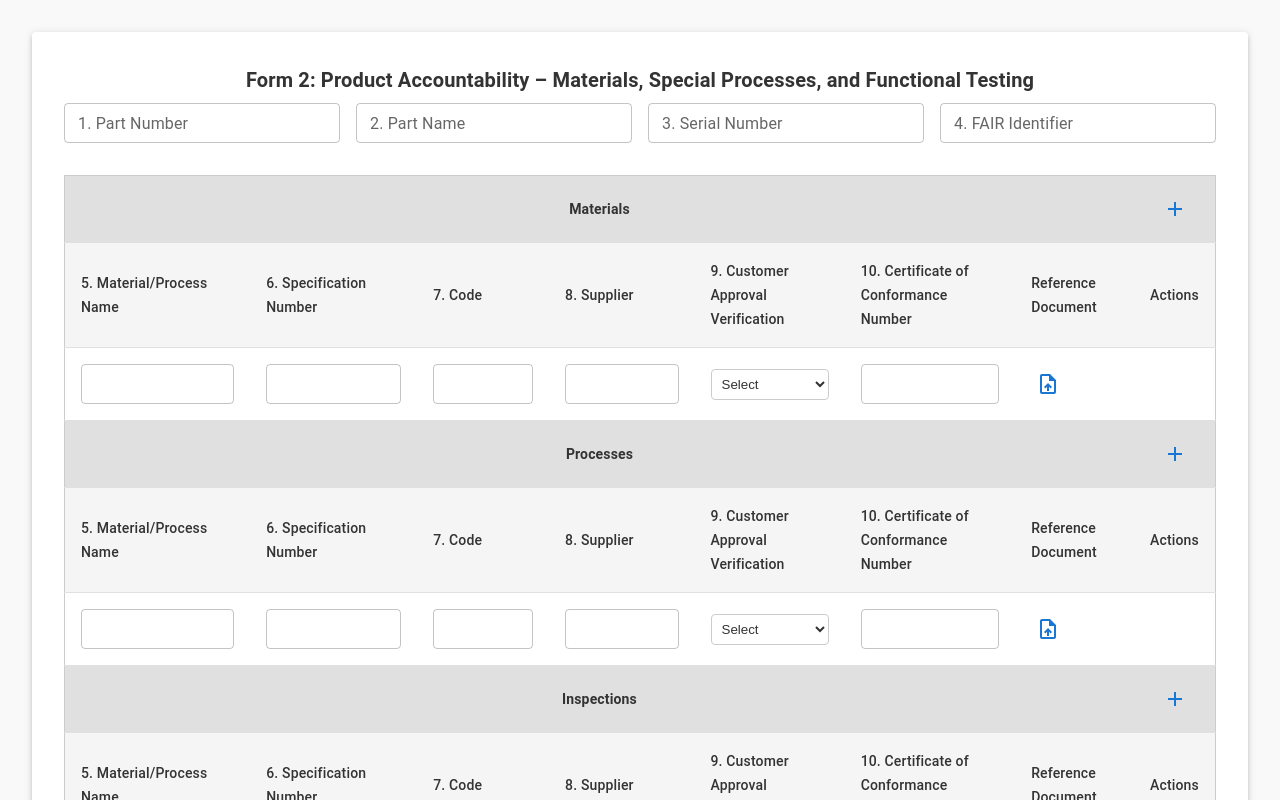
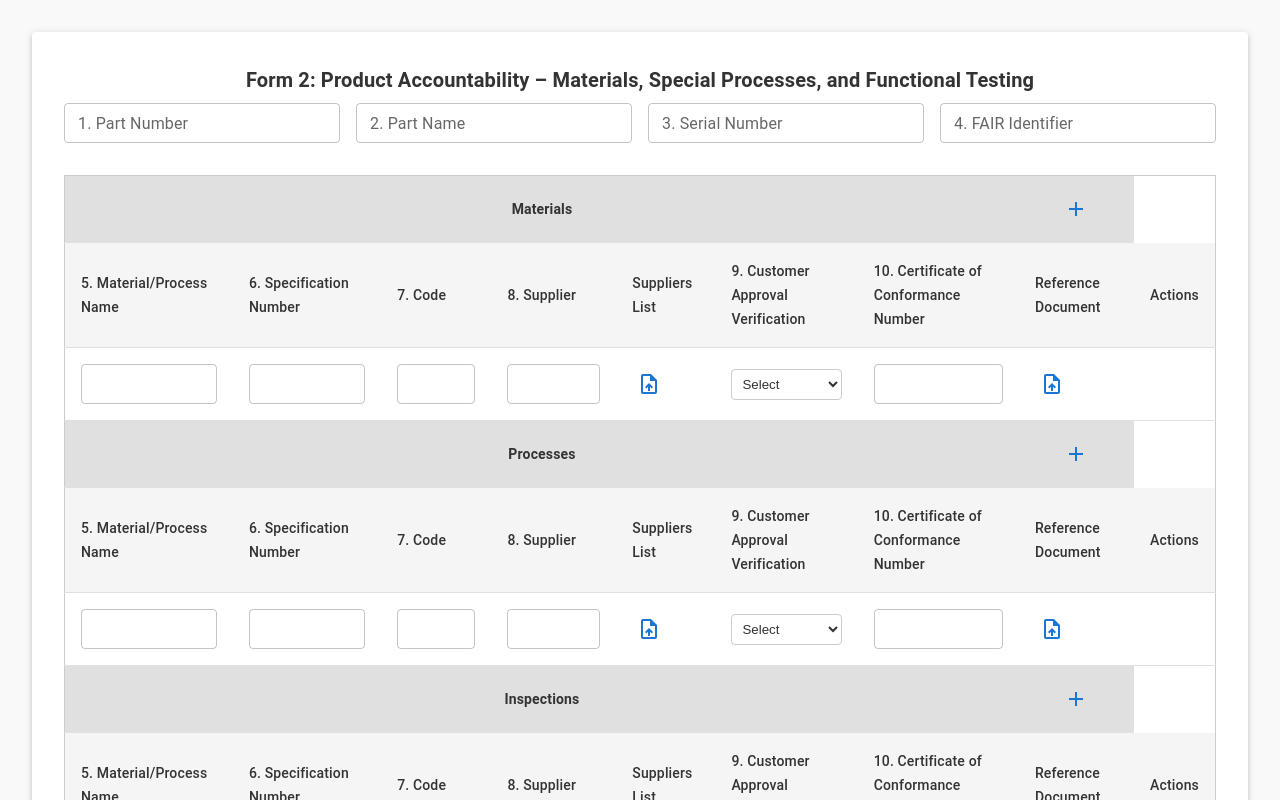
Before and after one commit to spoorthisj/pdf_ocr, a React (Create React App) app: page /form2setup in a window 1280 px wide. Shown: the top 800 px of the page. Built offline with nearby package versions, Linux system fonts and the light colour scheme.

Commit message:
Update Form2SetupScreen.js

```diff
--- a/src/screens/Form2SetupScreen.js
+++ b/src/screens/Form2SetupScreen.js
@@ -63,8 +63,10 @@ const newRow = {
   customerApproval: '',
   certNumbers: [""],
   refDoc: '',
-  refDocFile: null,
-  refDocText: ''
+  refDocFile: null,  // Used for Supplier's List
+  refDocText: '',    // Used for Supplier's List
+  refDocFile2: null, // New: For Reference Document
+  refDocText2: ''    // New: For Reference Document
 };
 
 const SmartTextField = React.memo(({ label, name, formData, setField, multiline, rows, ...rest }) => {
@@ -360,9 +362,17 @@ const SmartTextField = React.memo(({ label, name, formData, setField, multiline,
   onChange={(e) => setField(name, e.target.value)}
   onFocus={() => setShowIcons(true)}
   onBlur={() => setTimeout(() => setShowIcons(false), 180)}
-        multiline={multiline}
-        rows={rows}
+  multiline
+  minRows={rows || 1}
+  maxRows={8}   // lets the box grow up to 8 lines
   InputProps={{
+    sx: {
+      '& .MuiInputBase-input': {
+        overflowX: 'auto',       // ✅ horizontal scroll if text too long
+        whiteSpace: 'pre-wrap',  // ✅ allow wrapping
+        wordBreak: 'break-word', // ✅ break long words
+      },
+    },
           endAdornment: showIcons && (
             <InputAdornment position="end">
               <IconButton
@@ -619,9 +629,9 @@ export default function Form2SetupScreen() {
     partName: '',
     serialNumber: '',
     fairIdentifier: '',
-    materials: [{ field0: '', field1: '', field2: '', field3: '', customerApproval: '', certNumbers: [""], refDoc: '', refDocFile: null, refDocText: '' }],
-    processes: [{ field0: '', field1: '', field2: '', field3: '', customerApproval: '', certNumbers: [""], refDoc: '', refDocFile: null, refDocText: '' }],
-    inspections: [{ field0: '', field1: '', field2: '', field3: '', customerApproval: '', certNumbers: [""], refDoc: '', refDocFile: null, refDocText: '' }],
+    materials: [{ field0: '', field1: '', field2: '', field3: '', customerApproval: '', certNumbers: [""], refDoc: '', refDocFile: null, refDocText: '', refDocFile2: null, refDocText2: '' }],
+    processes: [{ field0: '', field1: '', field2: '', field3: '', customerApproval: '', certNumbers: [""], refDoc: '', refDocFile: null, refDocText: '', refDocFile2: null, refDocText2: '' }],
+    inspections: [{ field0: '', field1: '', field2: '', field3: '', customerApproval: '', certNumbers: [""], refDoc: '', refDocFile: null, refDocText: '', refDocFile2: null, refDocText2: '' }],
     functionalTestNumber: '',
     acceptanceReportNumber: '',
     comments: '',
@@ -652,6 +662,7 @@ export default function Form2SetupScreen() {
     });
   }, []);
 
+// --- PDF Export (fixed column mapping) ---
 const handlePdfExport = () => {
   const doc = new jsPDF('p', 'mm', 'a4');
   let yPos = 15;
@@ -661,11 +672,15 @@ export default function Form2SetupScreen() {
   doc.setFont('helvetica');
   doc.setTextColor(51, 51, 51);
 
-
-
+  // Title
   doc.setFontSize(12);
   doc.setFont('helvetica', 'normal');
-    doc.text('Form 2: Product Accountability – Materials, Special Processes, and Functional Testing', pageWidth / 2, yPos, { align: 'center' });
+  doc.text(
+    'Form 2: Product Accountability – Materials, Special Processes, and Functional Testing',
+    pageWidth / 2,
+    yPos,
+    { align: 'center' }
+  );
   yPos += 10;
 
   const drawBox = (label, value, x, y, width, height) => {
@@ -674,7 +689,7 @@ export default function Form2SetupScreen() {
     doc.text(label, x + 2, y + 4);
     doc.setFontSize(10);
     doc.setFont('helvetica', 'bold');
-      const lines = doc.splitTextToSize(value, width - 4);
+    const lines = doc.splitTextToSize(value || '', width - 4);
     doc.rect(x, y, width, height);
     doc.text(lines, x + 2, y + 8);
   };
@@ -685,6 +700,7 @@ export default function Form2SetupScreen() {
     return Math.max(minHeight, textHeight + 6);
   };
 
+  // ---------- Top Fields ----------
   const fieldWidth = (pageWidth - margin * 2) / 4;
   const topFields = [
     { label: '1. Part Number', value: formData.partNumber },
@@ -693,17 +709,21 @@ export default function Form2SetupScreen() {
     { label: '4. FAIR Identifier', value: formData.fairIdentifier },
   ];
 
-    let maxTopHeight = Math.max(...topFields.map((f) => calculateBoxHeight(f.value, fieldWidth, 10)));
+  const maxTopHeight = Math.max(
+    ...topFields.map((f) => calculateBoxHeight(f.value, fieldWidth, 10))
+  );
   topFields.forEach((field, i) => {
     drawBox(field.label, field.value, margin + i * fieldWidth, yPos, fieldWidth, maxTopHeight);
   });
   yPos += maxTopHeight + 5;
 
+  // ---------- Table Drawing ----------
   const drawTable = (title, sectionData, headers) => {
     if (yPos + 20 > doc.internal.pageSize.getHeight() - margin) {
       doc.addPage();
       yPos = margin;
     }
+
     doc.setFontSize(11);
     doc.setFont('helvetica', 'bold');
     doc.text(title, margin, yPos);
@@ -713,13 +733,14 @@ export default function Form2SetupScreen() {
     doc.setFont('helvetica', 'bold');
     const tableWidth = pageWidth - margin * 2;
     const colWidths = [
-        tableWidth * 0.17, // 5. Material/Process Name
-        tableWidth * 0.13, // 6. Specification Number
-        tableWidth * 0.08, // 7. Code
-        tableWidth * 0.10, // 8. Supplier
-        tableWidth * 0.20, // 9. Customer Approval Verification
-        tableWidth * 0.15, // 10. Certificate of Conformance Number
-        tableWidth * 0.17, // Reference Document
+      tableWidth * 0.12, // 5. Material/Process Name
+      tableWidth * 0.15, // 6. Specification Number
+      tableWidth * 0.09, // 7. Code
+      tableWidth * 0.15, // 8. Supplier
+      tableWidth * 0.15, // 8a. Supplier List
+      tableWidth * 0.10, // 9. Customer Approval Verification
+      tableWidth * 0.13, // 10. Certificate of Conformance Number
+      tableWidth * 0.13, // Reference Document
     ];
 
     const headerHeight = 12;
@@ -736,29 +757,36 @@ export default function Form2SetupScreen() {
     doc.setFontSize(8);
     doc.setFont('helvetica', 'normal');
     sectionData.forEach((row) => {
-        let refDocValue = '';
-        if (row.refDocFile) {
-          refDocValue = row.refDocFile.name;
-        } else {
-          refDocValue = row.refDocText || '';
-        }
+      // IMPORTANT: map to your actual fields
+      // Suppliers List value lives in refDocFile/refDocText
+      const suppliersListValue =
+        (row.refDocFile && row.refDocFile.name) || row.refDocText || '';
+
+      // Reference Document lives in refDocFile2 (file name only)
+      const referenceDocValue =
+        (row.refDocFile2 && row.refDocFile2.name) || '';
+
+      const certs = (row.certNumbers || []).filter(Boolean).join('\n');
 
       const textLines = [
         doc.splitTextToSize(row.field0 || '', colWidths[0] - 2),
         doc.splitTextToSize(row.field1 || '', colWidths[1] - 2),
         doc.splitTextToSize(row.field2 || '', colWidths[2] - 2),
-          doc.splitTextToSize(row.field3 || '', colWidths[3] - 2),
-          doc.splitTextToSize(row.customerApproval || '', colWidths[4] - 2),
-         doc.splitTextToSize((row.certNumbers || []).filter(c => c).join('\n'), colWidths[5] - 2),
-          doc.splitTextToSize(refDocValue, colWidths[6] - 2),
+        doc.splitTextToSize(row.field3 || '', colWidths[3] - 2),          // Supplier
+        doc.splitTextToSize(suppliersListValue, colWidths[4] - 2),         // Suppliers List (file name or OCR text)
+        doc.splitTextToSize(row.customerApproval || '', colWidths[5] - 2), // 9
+        doc.splitTextToSize(certs, colWidths[6] - 2),                      // 10
+        doc.splitTextToSize(referenceDocValue, colWidths[7] - 2),          // Reference Document
       ];
 
-        const cellHeights = textLines.map((lines) => lines.length * 4.5 + 2); // 4.5 is an estimated line height
-        let rowHeight = Math.max(...cellHeights, 7); // Ensure minimum height of 7mm
+      const cellHeights = textLines.map((lines) => lines.length * 4.5 + 2);
+      const rowHeight = Math.max(...cellHeights, 7);
 
       if (yPos + rowHeight > doc.internal.pageSize.getHeight() - margin) {
         doc.addPage();
         yPos = margin;
+
+        // re-draw headers on new page
         doc.setFontSize(8);
         doc.setFont('helvetica', 'bold');
         let currentX = margin;
@@ -770,7 +798,6 @@ export default function Form2SetupScreen() {
           currentX += colWidths[i];
         });
         yPos += headerHeight;
-          doc.setFontSize(8);
         doc.setFont('helvetica', 'normal');
       }
 
@@ -779,30 +806,35 @@ export default function Form2SetupScreen() {
         doc.rect(currentX, yPos, colWidths[i], rowHeight);
         const textHeight = lines.length * 4.5;
         const verticalOffset = (rowHeight - textHeight) / 2;
-          doc.text(lines, currentX + 1, yPos + verticalOffset + 4); // Center text vertically
+        doc.text(lines, currentX + 1, yPos + verticalOffset + 4);
         currentX += colWidths[i];
       });
+
       yPos += rowHeight;
     });
+
     yPos += 5;
   };
 
-    const tableHeaders = [
+  // ---------- Table Headers (for PDF) ----------
+  const pdfTableHeaders = [
     '5. Material/Process Name',
     '6. Specification Number',
     '7. Code',
     '8. Supplier',
+    '8a. Supplier List',
     '9. Customer Approval Verification',
     '10. Certificate of Conformance Number',
     'Reference Document',
   ];
 
-    drawTable('Materials', formData.materials, tableHeaders);
-    drawTable('Processes', formData.processes, tableHeaders);
-    drawTable('Inspections', formData.inspections, tableHeaders);
+  drawTable('Materials', formData.materials, pdfTableHeaders);
+  drawTable('Processes', formData.processes, pdfTableHeaders);
+  drawTable('Inspections', formData.inspections, pdfTableHeaders);
 
+  // ---------- Bottom Fields ----------
   const bottomFieldWidth = (pageWidth - margin * 2) / 2;
-    let maxBottomHeight = Math.max(
+  const maxBottomHeight = Math.max(
     calculateBoxHeight(formData.functionalTestNumber, bottomFieldWidth, 10),
     calculateBoxHeight(formData.acceptanceReportNumber, bottomFieldWidth, 10)
   );
@@ -811,20 +843,36 @@ export default function Form2SetupScreen() {
     doc.addPage();
     yPos = margin;
   }
+
   drawBox('11. Functional Test Number', formData.functionalTestNumber, margin, yPos, bottomFieldWidth, maxBottomHeight);
   drawBox('12. Acceptance Report Number', formData.acceptanceReportNumber, margin + bottomFieldWidth, yPos, bottomFieldWidth, maxBottomHeight);
+
   yPos += maxBottomHeight + 5;
 
-    if (yPos + 25 > doc.internal.pageSize.getHeight() - margin) {
+  const commentsHeight = calculateBoxHeight(formData.comments, pageWidth - margin * 2, 20);
+  if (yPos + commentsHeight > doc.internal.pageSize.getHeight() - margin) {
     doc.addPage();
     yPos = margin;
   }
-    const commentsHeight = calculateBoxHeight(formData.comments, pageWidth - margin * 2, 20);
   drawBox('13. Comments', formData.comments, margin, yPos, pageWidth - margin * 2, commentsHeight);
-    yPos += commentsHeight + 5;
 
   doc.save('FAIR_Form2_Report.pdf');
 };
+
+// Save formData to localStorage
+const handleSave = () => {
+  localStorage.setItem("form2Data", JSON.stringify(formData));
+  alert("Form 2 data saved locally!");
+};
+
+// Load saved formData on mount
+useEffect(() => {
+  const savedData = localStorage.getItem("form2Data");
+  if (savedData) {
+    setFormData(JSON.parse(savedData));
+  }
+}, []);
+
 
 
   const handleNextToForm3 = () => {
@@ -887,6 +935,7 @@ export default function Form2SetupScreen() {
     '6. Specification Number',
     '7. Code',
     '8. Supplier',
+    'Supplier\s List',
     '9. Customer Approval Verification',
     '10. Certificate of Conformance Number',
     'Reference Document',
@@ -898,36 +947,42 @@ export default function Form2SetupScreen() {
       return formData[section].map((row, index) => (
         <TableRow key={index}>
           {/* 4 Generic fields (e.g., materials, processes, etc.) */}
-          {[...Array(4)].map((_, i) => (
+          {[...Array(4)].map((_, i) => {
+            const fieldName = `field${i}`;
+            const fieldValue = row[fieldName];
+            const isVerificationField = i >= 0 && i <= 2; // For fields 5, 6, 7
+            const isSupplierField = i === 3; // For field 8
+
+            // Determine validation based on field and available documents
+            const isSupplierMatch =
+              isSupplierField &&
+              row.refDocText &&
+              fieldValue &&
+              row.refDocText.toLowerCase().includes(fieldValue.toLowerCase());
+
+            const isOtherMatch =
+              isVerificationField &&
+              row.refDocText2 &&
+              fieldValue &&
+              row.refDocText2.toLowerCase().includes(fieldValue.toLowerCase());
+
+            const isError =
+              (isSupplierField && row.refDocText && fieldValue && !isSupplierMatch) ||
+              (isVerificationField && row.refDocText2 && fieldValue && !isOtherMatch);
+
+            const isSuccess = (isSupplierField && isSupplierMatch) || (isVerificationField && isOtherMatch);
+
+            return (
               <TableCell key={i}>
                 <SmartTextField
                   label=""
-                name={`field${i}`}
-                formData={row[`field${i}`] || ""}
+                  name={fieldName}
+                  formData={fieldValue || ''}
                   setField={(name, value) => setField(name, value, index, section)}
-                error={
-                  i === 3 && // Supplier column (assuming field3 is Supplier)
-                  row[`field${i}`] &&
-                  row.refDocText &&
-                  !row.refDocText
-                    .toLowerCase()
-                    .includes(row[`field${i}`].toLowerCase())
-                }
-                helperText={
-                  i === 3 &&
-                  row[`field${i}`] &&
-                  row.refDocText &&
-                  !row.refDocText
-                    .toLowerCase()
-                    .includes(row[`field${i}`].toLowerCase())
-                    ? "⚠ Supplier not found in Reference Document"
-                    : ""
-                }
+                  error={isError}
+                  helperText={isError ? "⚠ Not found in document" : ""}
                   sx={
-                  i === 3 &&
-                  row[`field${i}`] &&
-                  row.refDocText &&
-                  row.refDocText.toLowerCase().includes(row[`field${i}`].toLowerCase())
+                    isSuccess
                       ? {
                           '& .MuiOutlinedInput-root': {
                             '& fieldset': {
@@ -948,46 +1003,8 @@ export default function Form2SetupScreen() {
                   }
                 />
               </TableCell>
-          ))}
-
-          {/* Customer Approval Dropdown */}
-          <TableCell>{customerApprovalDropdown(section, index)}</TableCell>
-
-          {/* Certificate Number (Field 10) with SmartTextField */}
-          <TableCell>
-          <Box display="flex" flexDirection="column" gap={1}>
-            {row.certNumbers.map((cert, idx) => (
-              <Box key={idx} display="flex" alignItems="center" gap={1}>
-                <SmartTextField
-                  label= ""
-                  name="certNumbers"
-                  formData={cert}
-                  setField={(name, value) => {
-                    const newCerts = [...row.certNumbers];
-                    newCerts[idx] = value;
-                    setField("certNumbers", newCerts, index, section);
-                  }}
-                  onAddExtra={() => {
-                    const newCerts = [...row.certNumbers, ""];
-                    setField("certNumbers", newCerts, index, section);
-                  }}
-                />
-                {idx > 0 && (
-                  <IconButton
-                    color="error"
-                    size="small"
-                    onClick={() => {
-                      const newCerts = row.certNumbers.filter((_, i) => i !== idx);
-                      setField("certNumbers", newCerts, index, section);
-                    }}
-                  >
-                    <DeleteIcon />
-                  </IconButton>
-                )}
-              </Box>
-            ))}
-          </Box>
-        </TableCell>
+            );
+          })}
 
            {/* Reference Document Field with file upload functionality */}
            <TableCell>
@@ -1047,6 +1064,109 @@ export default function Form2SetupScreen() {
     )}
   </Box>
 </TableCell>
+
+          {/* Customer Approval Dropdown */}
+          <TableCell>{customerApprovalDropdown(section, index)}</TableCell>
+
+          {/* Certificate Number (Field 10) with SmartTextField */}
+          <TableCell>
+          <Box display="flex" flexDirection="column" gap={1}>
+            {row.certNumbers.map((cert, idx) => (
+              <Box key={idx} display="flex" alignItems="center" gap={1}>
+                <SmartTextField
+                  label= ""
+                  name="certNumbers"
+                  formData={cert}
+                  setField={(name, value) => {
+                    const newCerts = [...row.certNumbers];
+                    newCerts[idx] = value;
+                    setField("certNumbers", newCerts, index, section);
+                  }}
+                  onAddExtra={() => {
+                    const newCerts = [...row.certNumbers, ""];
+                    setField("certNumbers", newCerts, index, section);
+                  }}
+                />
+                {idx > 0 && (
+                  <IconButton
+                    color="error"
+                    size="small"
+                    onClick={() => {
+                      const newCerts = row.certNumbers.filter((_, i) => i !== idx);
+                      setField("certNumbers", newCerts, index, section);
+                    }}
+                  >
+                    <DeleteIcon />
+                  </IconButton>
+                )}
+              </Box>
+            ))}
+          </Box>
+        </TableCell>
+        {/* NEW Reference Document Column */}
+        <TableCell>
+                    <Box display="flex" alignItems="center">
+                        {/* Hidden file input with a unique id */}
+                        <input
+                            id={`ref-doc-file-upload-${index}-${section}`}
+                            type="file"
+                            accept=".pdf,.doc,.docx,.jpg,.png"
+                            style={{ display: "none" }}
+                            onChange={async (e) => {
+                                const file = e.target.files[0];
+                                if (!file) return;
+                                setField("refDocFile2", file, index, section);
+
+                                const formDataFile = new FormData();
+                                formDataFile.append("file", file);
+
+                                try {
+                                    const response = await axios.post(
+                                      "http://127.0.0.1:5000/api/extract-text",
+                                      formDataFile
+                                    );
+                                    const extractedText = response.data.extracted_text || "";
+                                    setField("refDocText2", extractedText, index, section);
+                                } catch (err) {
+                                    console.error("OCR error:", err);
+                                    setField("refDocText2", "", index, section);
+                                }
+                            }}
+                        />
+
+                        {/* Upload Icon */}
+                        <label htmlFor={`ref-doc-file-upload-${index}-${section}`}>
+                            <IconButton component="span" color="primary" size="small">
+                                <UploadFileIcon />
+                            </IconButton>
+                        </label>
+
+                        {/* Show file name, make it clickable, and add a delete button */}
+                        {row.refDocFile2 && (
+                            <Box display="flex" alignItems="center" ml={1}>
+                                <Typography
+                                    variant="caption"
+                                    sx={{ mr: 1, cursor: 'pointer', textDecoration: 'underline' }}
+                                    onClick={() => window.open(URL.createObjectURL(row.refDocFile))}
+                                >
+                                    {row.refDocFile2.name}
+                                </Typography>
+                                <IconButton
+                                    size="small"
+                                    color="error"
+                                    onClick={() => {
+                                        setField("refDocFile2", null, index, section);
+                                        setField("refDocText2", "", index, section);
+                                    }}
+                                >
+                                    <DeleteIcon fontSize="small" />
+                                </IconButton>
+                            </Box>
+                        )}
+                    </Box>
+                </TableCell>
+
+
 
 
 
@@ -1218,8 +1338,17 @@ export default function Form2SetupScreen() {
             color="primary"
             onClick={handlePdfExport}
           >
-            Export to PDF
+          Download PDF
           </Button>
+
+            <Button
+    variant="contained"
+    color="primary"
+    onClick={handleSave}
+  >
+    Save
+  </Button>
+
           <Button
             variant="contained"
             onClick={handleNextToForm3}
@@ -1231,7 +1360,7 @@ export default function Form2SetupScreen() {
               },
             }}
           >
-            Next to Form 3
+            Next
           </Button>
         </Stack>
       </Paper>
```
Lines whose indentation alone changed are shown as unchanged.
